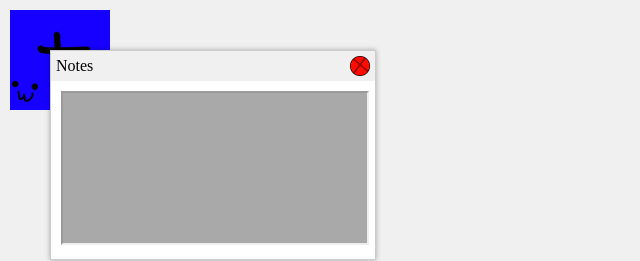
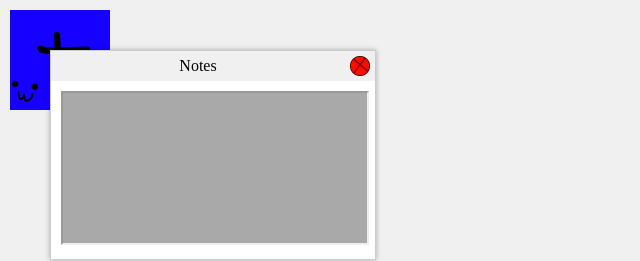
Before and after one commit to HttpAnimation/HWin, a plain HTML site: page index.html in a window 1280 px wide. Both pictures are taken after a click on the element 60 px from the left and 60 px from the top of the page. Shown: the top 261 px of the page, 0-640 px from the left. Drawn offline with Linux system fonts and the light colour scheme.

Commit message:
put the window title in the middle and make the close button on the left side

```diff
--- a/index.html
+++ b/index.html
@@ -47,6 +47,11 @@
         width: 20px;
         height: 20px;
         cursor: pointer;
+        margin-left: 10px;
+    }
+    .window-title {
+        flex-grow: 1;
+        text-align: center;
     }
     .window-content {
         padding: 10px;
@@ -96,7 +101,12 @@
 
         const windowHeader = document.createElement('div');
         windowHeader.className = 'window-header';
-        windowHeader.textContent = appDetails.Name;
+
+        const windowTitle = document.createElement('div');
+        windowTitle.className = 'window-title';
+        windowTitle.textContent = appDetails.Name;
+        windowHeader.appendChild(windowTitle);
+
         const closeButton = document.createElement('img');
         closeButton.src = 'close.png';
         closeButton.alt = 'Close';
@@ -104,6 +114,7 @@
             document.body.removeChild(windowElement);
         });
         windowHeader.appendChild(closeButton);
+
         windowElement.appendChild(windowHeader);
 
         const windowContent = document.createElement('div');
```
